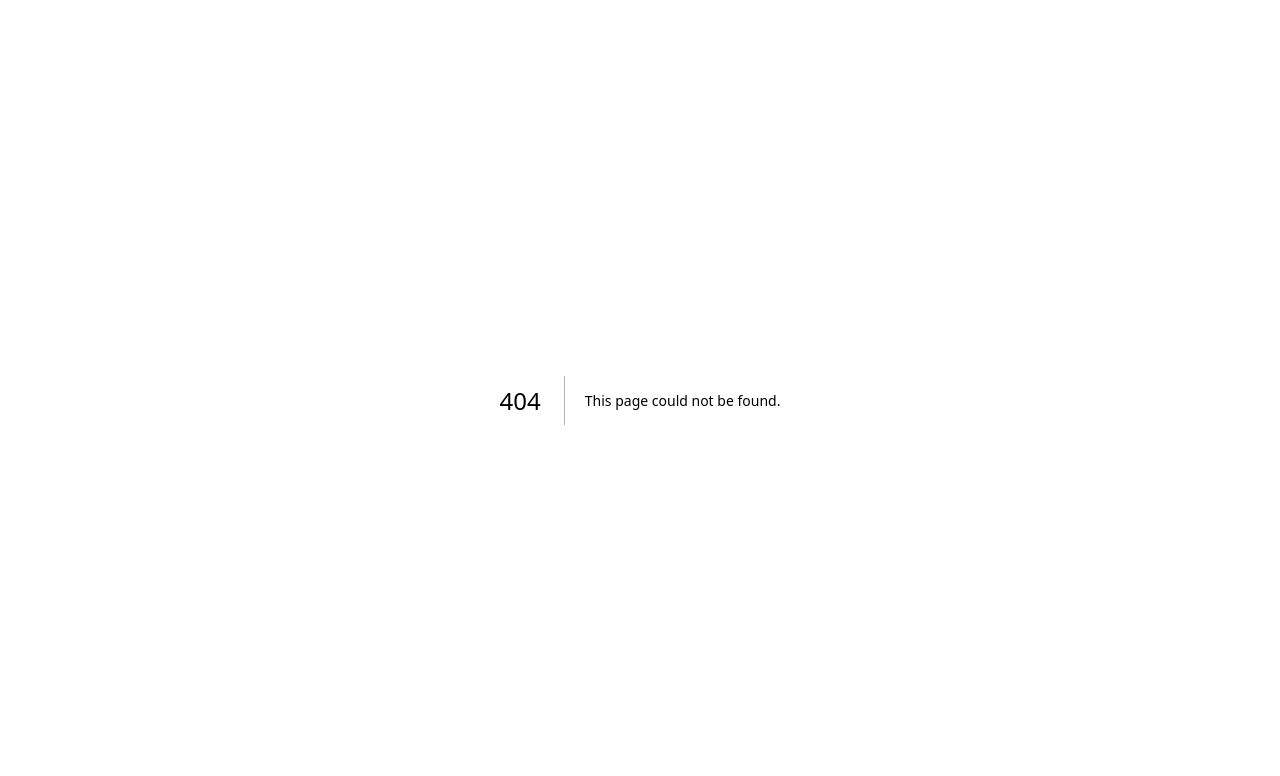
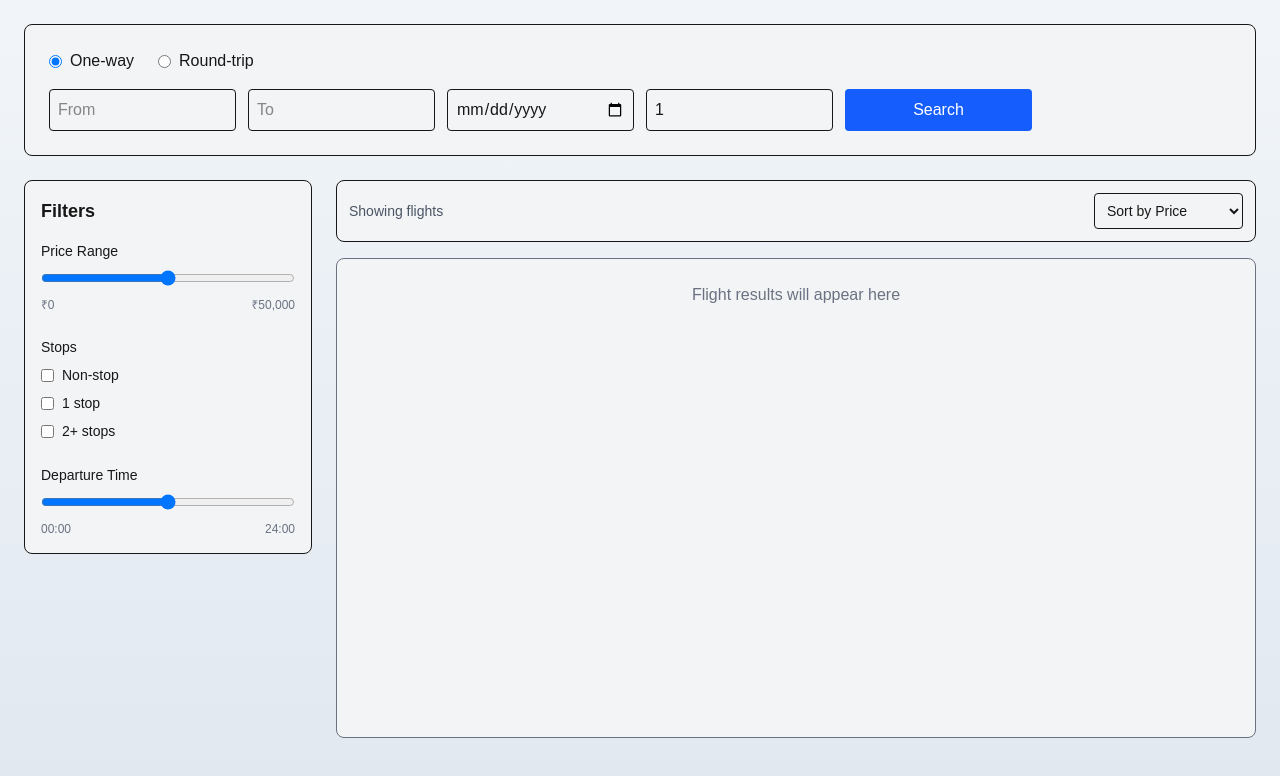
Before and after one commit to Pannakbhushana/flight-search, a Next.js app in the folder frontend/: page /flights in a window 1280 px wide. Before the commit this address had no page. Shown: the top 776 px of the page. Built offline with nearby package versions, Linux system fonts and the light colour scheme.

Commit message:
flight page layout first draft created

```diff
--- /dev/null
+++ b/frontend/app/components/Filters.tsx
@@ -0,0 +1,64 @@
+"use client";
+
+export default function Filters() {
+  return (
+    <div className="w-full rounded-lg border bg-gray-100 p-4 md:w-72 lg:sticky lg:top-4">
+      <h3 className="mb-4 text-base font-semibold md:text-lg">
+        Filters
+      </h3>
+
+      <div className="mb-6">
+        <label className="mb-2 block text-sm font-medium">
+          Price Range
+        </label>
+        <input
+          type="range"
+          min={0}
+          max={50000}
+          className="w-full cursor-pointer"
+        />
+        <div className="mt-1 flex justify-between text-xs text-gray-500">
+          <span>₹0</span>
+          <span>₹50,000</span>
+        </div>
+      </div>
+
+      <div className="mb-6">
+        <label className="mb-2 block text-sm font-medium">
+          Stops
+        </label>
+
+        <div className="flex flex-col gap-2 text-sm">
+          <label className="flex items-center gap-2">
+            <input type="checkbox" />
+            Non-stop
+          </label>
+          <label className="flex items-center gap-2">
+            <input type="checkbox" />
+            1 stop
+          </label>
+          <label className="flex items-center gap-2">
+            <input type="checkbox" />
+            2+ stops
+          </label>
+        </div>
+      </div>
+
+      <div>
+        <label className="mb-2 block text-sm font-medium">
+          Departure Time
+        </label>
+        <input
+          type="range"
+          min={0}
+          max={24}
+          className="w-full cursor-pointer"
+        />
+        <div className="mt-1 flex justify-between text-xs text-gray-500">
+          <span>00:00</span>
+          <span>24:00</span>
+        </div>
+      </div>
+    </div>
+  );
+}
--- /dev/null
+++ b/frontend/app/components/SearchBar.tsx
@@ -0,0 +1,69 @@
+"use client";
+
+import { useState } from "react";
+
+export default function SearchBar() {
+  const [tripType, setTripType] = useState<"oneway" | "roundtrip">("oneway");
+
+  return (
+    <div className="rounded-lg border bg-gray-100 p-4 md:p-6">
+      <div className="mb-4 flex gap-6 text-sm md:text-base">
+        <label className="flex cursor-pointer items-center gap-2">
+          <input
+            type="radio"
+            checked={tripType === "oneway"}
+            onChange={() => setTripType("oneway")}
+          />
+          One-way
+        </label>
+
+        <label className="flex cursor-pointer items-center gap-2">
+          <input
+            type="radio"
+            checked={tripType === "roundtrip"}
+            onChange={() => setTripType("roundtrip")}
+          />
+          Round-trip
+        </label>
+      </div>
+
+      <div className="grid grid-cols-1 gap-3 sm:grid-cols-2 md:grid-cols-3 lg:grid-cols-6">
+        <input
+          type="text"
+          placeholder="From"
+          className="rounded border p-2"
+        />
+
+        <input
+          type="text"
+          placeholder="To"
+          className="rounded border p-2"
+        />
+
+        <input
+          type="date"
+          className="rounded border p-2"
+        />
+
+        {tripType === "roundtrip" && (
+          <input
+            type="date"
+            className="rounded border p-2"
+          />
+        )}
+
+        <input
+          type="number"
+          min={1}
+          defaultValue={1}
+          className="rounded border p-2"
+          placeholder="Passengers"
+        />
+
+        <button className="rounded bg-blue-600 px-4 py-2 font-medium text-white hover:bg-blue-700 active:scale-[0.98]">
+          Search
+        </button>
+      </div>
+    </div>
+  );
+}
--- /dev/null
+++ b/frontend/app/components/SortBar.tsx
@@ -0,0 +1,18 @@
+"use client";
+
+export default function SortBar() {
+  return (
+    <div className="flex flex-col gap-3 rounded-lg border bg-gray-100 p-3 sm:flex-row sm:items-center sm:justify-between"
+    >
+      <span className="text-sm text-gray-600">
+        Showing flights
+      </span>
+
+      <select className="w-full rounded border p-2 text-sm sm:w-auto">
+        <option value="price">Sort by Price</option>
+        <option value="duration">Sort by Duration</option>
+        <option value="departure">Sort by Departure</option>
+      </select>
+    </div>
+  );
+}
--- /dev/null
+++ b/frontend/app/flights/page.tsx
@@ -0,0 +1,25 @@
+import Filters from "../components/Filters";
+import SearchBar from "../components/SearchBar";
+import SortBar from "../components/SortBar";
+
+export default function FlightsPage() {
+  return (
+    <div className="min-h-screen bg-linear-to-b from-slate-100 to-slate-200 p-3 sm:p-4 md:p-6">
+      <SearchBar />
+
+      <div className="mt-4 flex flex-col gap-4 lg:mt-6 lg:flex-row lg:gap-6">
+        <div className="lg:w-72">
+          <Filters />
+        </div>
+
+        <div className="flex-1">
+          <SortBar />
+
+          <div className="mt-4 min-h-120 rounded-lg border bg-gray-100 p-6 text-center text-sm text-gray-500 sm:text-base">
+            Flight results will appear here
+          </div>
+        </div>
+      </div>
+    </div>
+  );
+}
--- a/frontend/app/page.tsx
+++ b/frontend/app/page.tsx
@@ -1,10 +1,11 @@
 "use client"
-
+import { redirect } from "next/navigation";
 import { fetchFlights } from "@/features/flightSlice";
 import { useAppDispatch, useAppSelector } from "@/store/hooks";
 import { useEffect } from "react";
 
 export default function Home() {
+   redirect("/flights");
     const dispatch = useAppDispatch();
   const { flights, isLoading, error } = useAppSelector(
     (state) => state.flights
```
